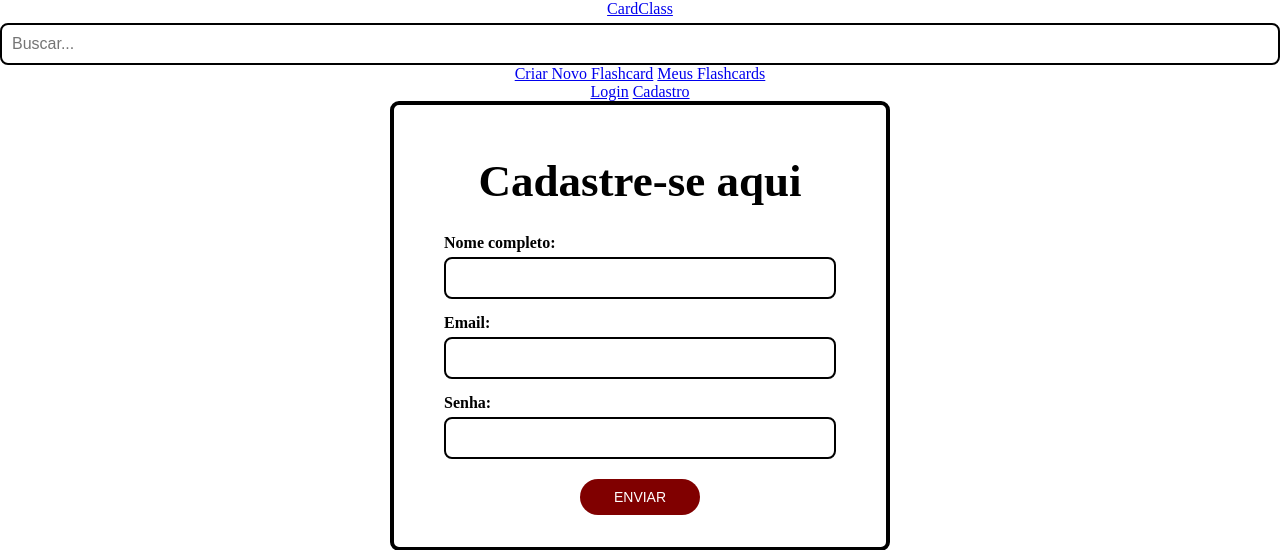
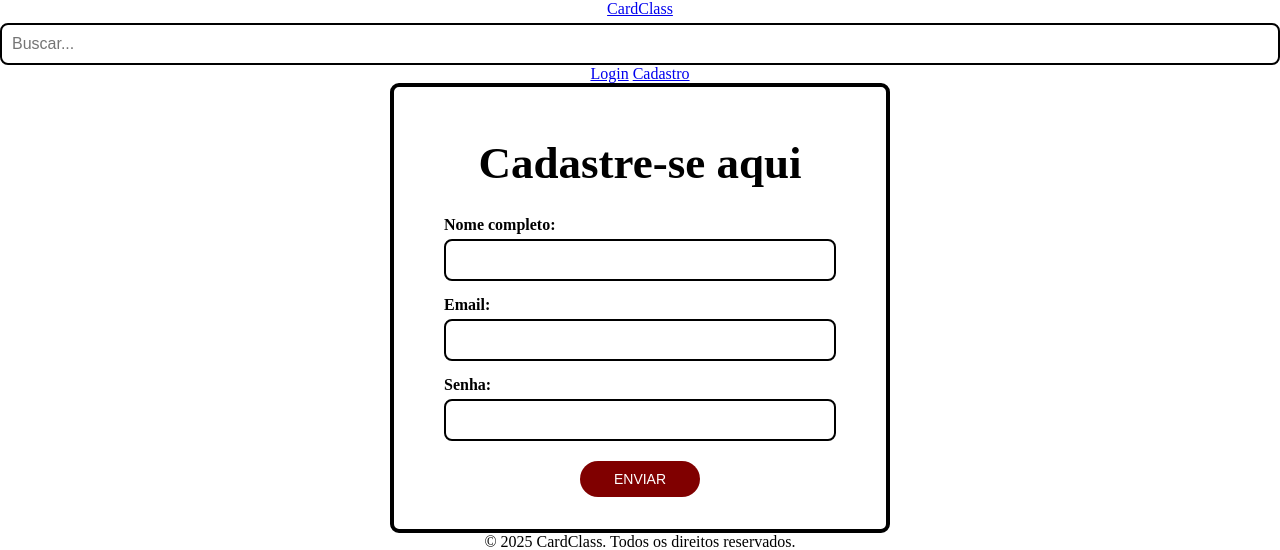
Before and after one commit to MariaCristiani/CardClass, a Flask app: page /cadastro in a window 1280 px wide. Shown: the top 550 px of the page. Run offline with Flask 3, Linux system fonts and the light colour scheme.

Commit message:
Update navbar.html

```diff
--- a/templates/includes/navbar.html
+++ b/templates/includes/navbar.html
@@ -4,12 +4,12 @@
 
     <div class="navbar-menu">
         <input type="text" placeholder="Buscar..." class="search-bar">
-        <a href="{{ url_for('criar_flashcard') }}" class="new-flash">Criar Novo Flashcard</a>
-        <a href="{{ url_for('meus_flashcards') }}" class="flashcard">Meus Flashcards</a>
     </div>
 
     <div class="navbar-actions">
         {% if current_user.is_authenticated %}
+            <a href="{{ url_for('criar_flashcard') }}" class="new-flash">Criar Novo Flashcard</a>
+            <a href="{{ url_for('meus_flashcards') }}" class="flashcard">Meus Flashcards</a>
             <a href="{{ url_for('perfil') }}">{{ current_user.nome }}</a>
             <a href="{{ url_for('logout') }}">Logout</a>
         {% else %}
```
